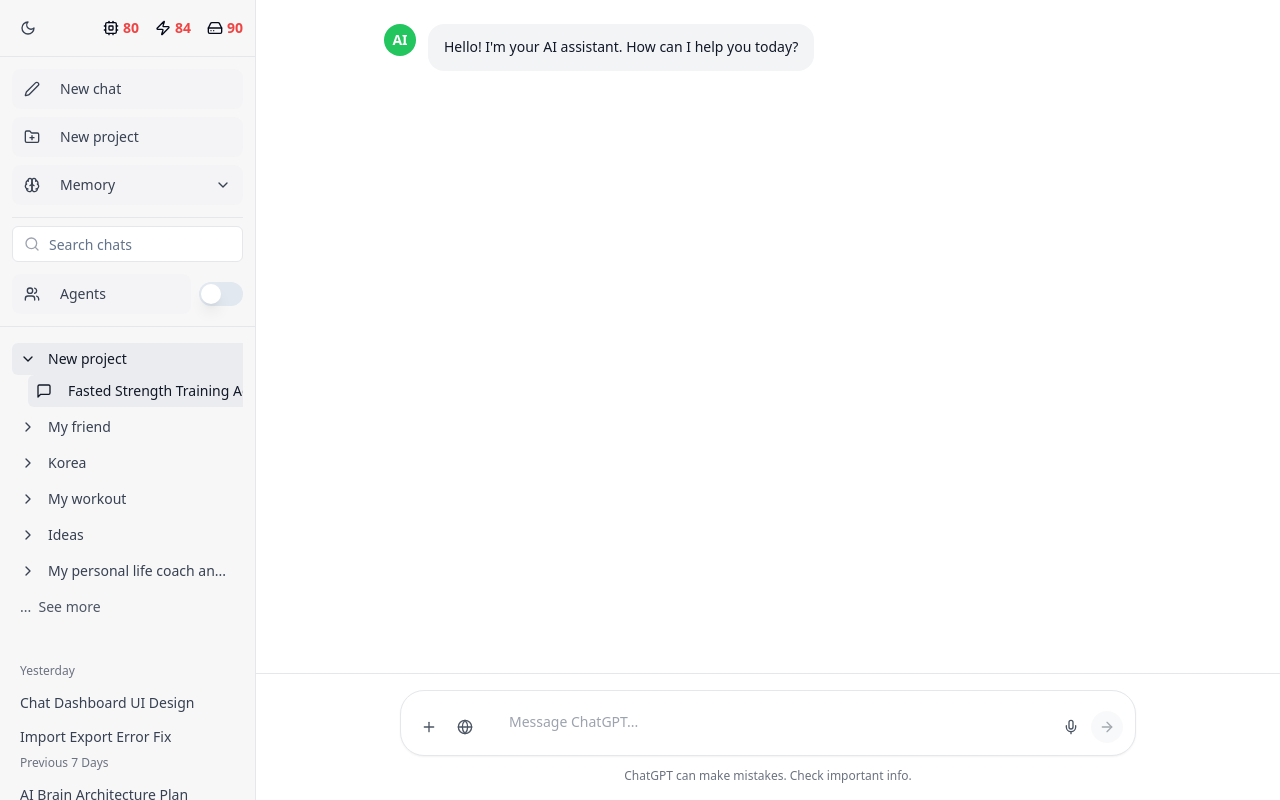
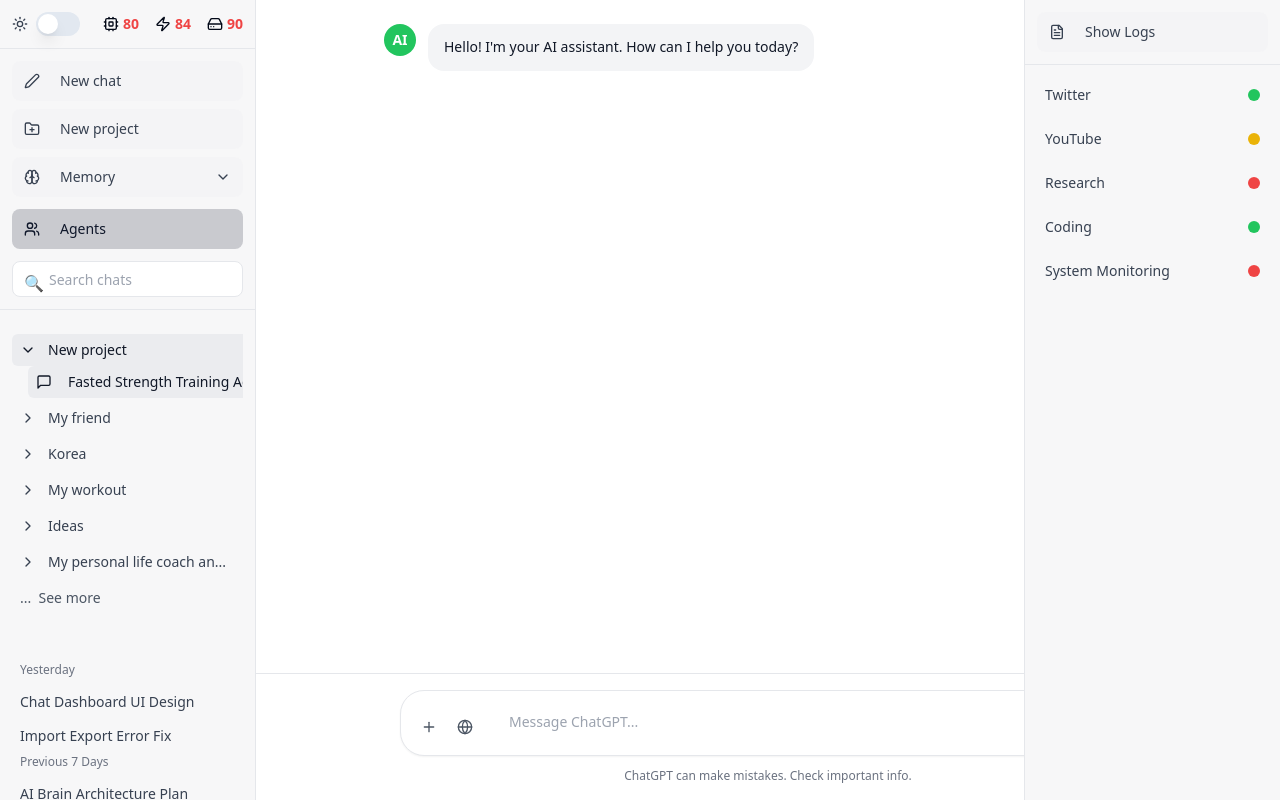
Before and after one commit to Block0Reward/chatty-clone-memory, a React (Vite) app: page / in a window 1280 px wide. Both pictures are taken after a click on the button "Agents". Built offline with nearby package versions, Linux system fonts and the light colour scheme.

Commit message:
Refactor sidebar layout and components
Restored the "Show Logs" button with icon, unified the "Agents" button, moved the search box, and reverted the theme toggle to a switch.

```diff
--- a/src/components/ChatSidebar.tsx
+++ b/src/components/ChatSidebar.tsx
@@ -99,24 +99,21 @@ const ChatSidebar: React.FC<ChatSidebarProps> = ({
         {/* Top row: Theme Toggle and System Monitor */}
         <div className={`p-3 border-b ${isDarkMode ? 'border-gray-700' : 'border-gray-200'}`}>
           <div className="flex items-center justify-between">
-            <Button
-              variant="ghost"
-              size="icon"
-              onClick={onToggleTheme}
-              className={`h-8 w-8 rounded-lg ${
-                isDarkMode
-                  ? 'text-gray-300 hover:bg-gray-700/60'
-                  : 'text-gray-700 hover:bg-gray-200/80'
-              }`}
-            >
-              {isDarkMode ? <Sun className="h-4 w-4" /> : <Moon className="h-4 w-4" />}
-            </Button>
+            <div className="flex items-center space-x-2">
+              <span className={`text-sm ${isDarkMode ? 'text-gray-300' : 'text-gray-700'}`}>
+                {isDarkMode ? <Moon className="h-4 w-4" /> : <Sun className="h-4 w-4" />}
+              </span>
+              <Switch
+                checked={isDarkMode}
+                onCheckedChange={onToggleTheme}
+              />
+            </div>
 
             <SystemMonitor isDarkMode={isDarkMode} />
           </div>
         </div>
 
-        {/* Header with search and action buttons */}
+        {/* Header with action buttons */}
         <div className="flex-shrink-0">
           <SidebarHeader
             searchQuery={searchQuery}
@@ -124,29 +121,45 @@ const ChatSidebar: React.FC<ChatSidebarProps> = ({
             onCreateNewChat={createNewChat}
             onCreateNewProject={createNewProject}
             isDarkMode={isDarkMode}
+            showSearch={false}
           />
         </div>
 
         {/* Agents Button */}
+        <div className={`px-3 pb-3`}>
+          <Button
+            variant="ghost"
+            className={`${buttonBaseClasses} ${isAgentsSidebarOpen ? 'bg-primary/20 text-primary' : ''}`}
+            onClick={() => setIsAgentsSidebarOpen(!isAgentsSidebarOpen)}
+          >
+            <Users className="h-4 w-4 mr-3 flex-shrink-0" />
+            Agents
+          </Button>
+        </div>
+
+        {/* Search */}
         <div className={`px-3 pb-3 border-b ${isDarkMode ? 'border-gray-700' : 'border-gray-200'}`}>
-          <div className="flex items-center justify-between">
-            <Button
-              variant="ghost"
-              className={buttonBaseClasses}
-            >
-              <Users className="h-4 w-4 mr-3 flex-shrink-0" />
-              Agents
-            </Button>
-            <Switch
-              checked={isAgentsSidebarOpen}
-              onCheckedChange={setIsAgentsSidebarOpen}
-              className="ml-2"
+          <div className="relative">
+            <input
+              placeholder="Search chats"
+              value={searchQuery}
+              onChange={(e) => setSearchQuery(e.target.value)}
+              className={`w-full h-9 pl-9 pr-3 text-sm rounded-lg border transition-all duration-200 focus:ring-2 focus:ring-offset-2 ${
+                isDarkMode
+                  ? 'bg-gray-800 border-gray-600 text-gray-200 placeholder:text-gray-400 focus:ring-gray-500'
+                  : 'bg-white border-gray-200 focus:ring-gray-400'
+              }`}
             />
+            <div className={`absolute left-3 top-1/2 transform -translate-y-1/2 h-4 w-4 transition-colors duration-200 ${
+              isDarkMode ? 'text-gray-400' : 'text-gray-400'
+            }`}>
+              🔍
+            </div>
           </div>
         </div>
 
         {/* Scrollable middle section with spacing */}
-        <div className="flex-1 min-h-0 pt-4">
+        <div className="flex-1 min-h-0 pt-6">
           <ScrollArea className="h-full px-3">
             <ProjectSection
               projects={projects}
@@ -157,7 +170,7 @@ const ChatSidebar: React.FC<ChatSidebarProps> = ({
               activeProject={activeProject}
             />
 
-            <div className="mt-6">
+            <div className="mt-8">
               <ChatHistorySection
                 chats={allChats}
                 isDarkMode={isDarkMode}
--- a/src/components/agents/AgentsSidebar.tsx
+++ b/src/components/agents/AgentsSidebar.tsx
@@ -1,6 +1,6 @@
 
 import React, { useState } from 'react';
-import { FileText, Lightbulb, Users } from 'lucide-react';
+import { FileText, Users } from 'lucide-react';
 import { Button } from '@/components/ui/button';
 import { ScrollArea } from '@/components/ui/scroll-area';
 
@@ -62,6 +62,12 @@ const AgentsSidebar: React.FC<AgentsSidebarProps> = ({ isOpen, onClose, isDarkMo
     }
   };
 
+  const buttonBaseClasses = `w-full h-10 justify-start text-sm font-normal px-3 py-2 rounded-lg transition-all duration-200 ${
+    isDarkMode
+      ? 'text-gray-300 bg-gray-800/40 hover:bg-gray-700/60 border-0'
+      : 'text-gray-700 bg-gray-100/60 hover:bg-gray-200/80 border-0'
+  }`;
+
   if (!isOpen) return null;
 
   return (
@@ -70,22 +76,23 @@ const AgentsSidebar: React.FC<AgentsSidebarProps> = ({ isOpen, onClose, isDarkMo
     }`}>
       {/* Top header with switcher */}
       <div className={`p-3 border-b ${isDarkMode ? 'border-gray-700' : 'border-gray-200'}`}>
-        <div className="flex items-center justify-center">
-          <Button
-            variant="ghost"
-            size="icon"
-            onClick={() => setShowLogs(!showLogs)}
-            className={`h-8 w-8 rounded-lg transition-all duration-200 ${
-              showLogs
-                ? 'bg-primary text-primary-foreground'
-                : isDarkMode
-                  ? 'text-gray-300 hover:bg-gray-700/60'
-                  : 'text-gray-700 hover:bg-gray-200/80'
-            }`}
-          >
-            {showLogs ? <Users className="h-4 w-4" /> : <FileText className="h-4 w-4" />}
-          </Button>
-        </div>
+        <Button
+          variant="ghost"
+          onClick={() => setShowLogs(!showLogs)}
+          className={buttonBaseClasses}
+        >
+          {showLogs ? (
+            <>
+              <Users className="h-4 w-4 mr-3 flex-shrink-0" />
+              Show Agents
+            </>
+          ) : (
+            <>
+              <FileText className="h-4 w-4 mr-3 flex-shrink-0" />
+              Show Logs
+            </>
+          )}
+        </Button>
       </div>
 
       {/* Content */}
@@ -107,7 +114,6 @@ const AgentsSidebar: React.FC<AgentsSidebarProps> = ({ isOpen, onClose, isDarkMo
                     {agent.name}
                   </span>
                   <div className="flex items-center space-x-2">
-                    <Lightbulb className={`h-4 w-4 ${getStatusColor(agent.status)}`} />
                     <div className={getStatusIcon(agent.status)} />
                   </div>
                 </div>
--- a/src/components/sidebar/SidebarHeader.tsx
+++ b/src/components/sidebar/SidebarHeader.tsx
@@ -12,6 +12,7 @@ interface SidebarHeaderProps {
   onCreateNewChat: () => void;
   onCreateNewProject: () => void;
   isDarkMode: boolean;
+  showSearch?: boolean;
 }
 
 const SidebarHeader: React.FC<SidebarHeaderProps> = ({
@@ -19,7 +20,8 @@ const SidebarHeader: React.FC<SidebarHeaderProps> = ({
   onSearchChange,
   onCreateNewChat,
   onCreateNewProject,
-  isDarkMode
+  isDarkMode,
+  showSearch = true
 }) => {
   const buttonBaseClasses = `w-full h-10 justify-start text-sm font-normal px-3 py-2 rounded-lg transition-all duration-200 ${
     isDarkMode
@@ -76,6 +78,7 @@ const SidebarHeader: React.FC<SidebarHeaderProps> = ({
       </div>
 
       {/* Search */}
+      {showSearch && (
         <div className="pt-2 border-t border-gray-200 dark:border-gray-700">
           <div className="relative">
             <Search className={`absolute left-3 top-1/2 transform -translate-y-1/2 h-4 w-4 transition-colors duration-200 ${
@@ -93,6 +96,7 @@ const SidebarHeader: React.FC<SidebarHeaderProps> = ({
             />
           </div>
         </div>
+      )}
     </div>
   );
 };
```
Lines whose indentation alone changed are shown as unchanged.
